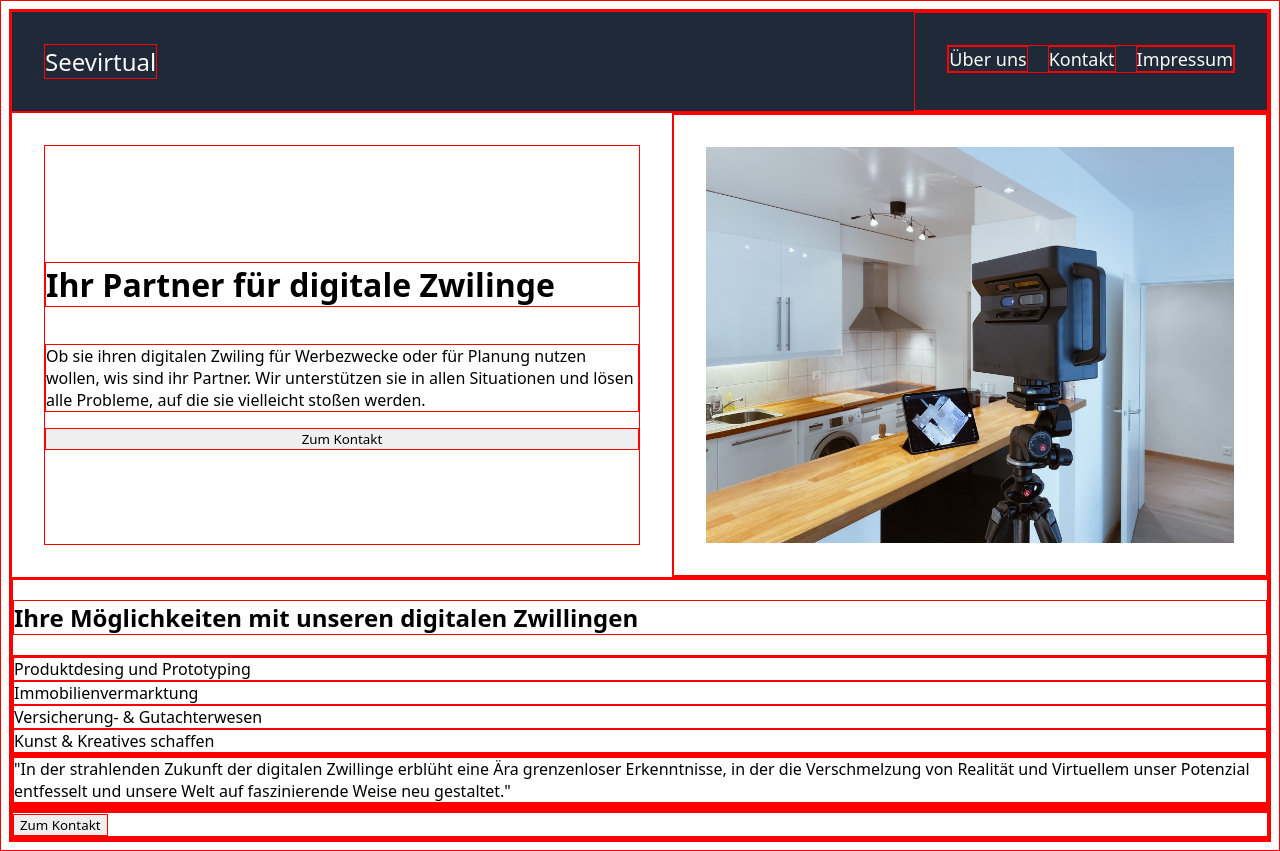
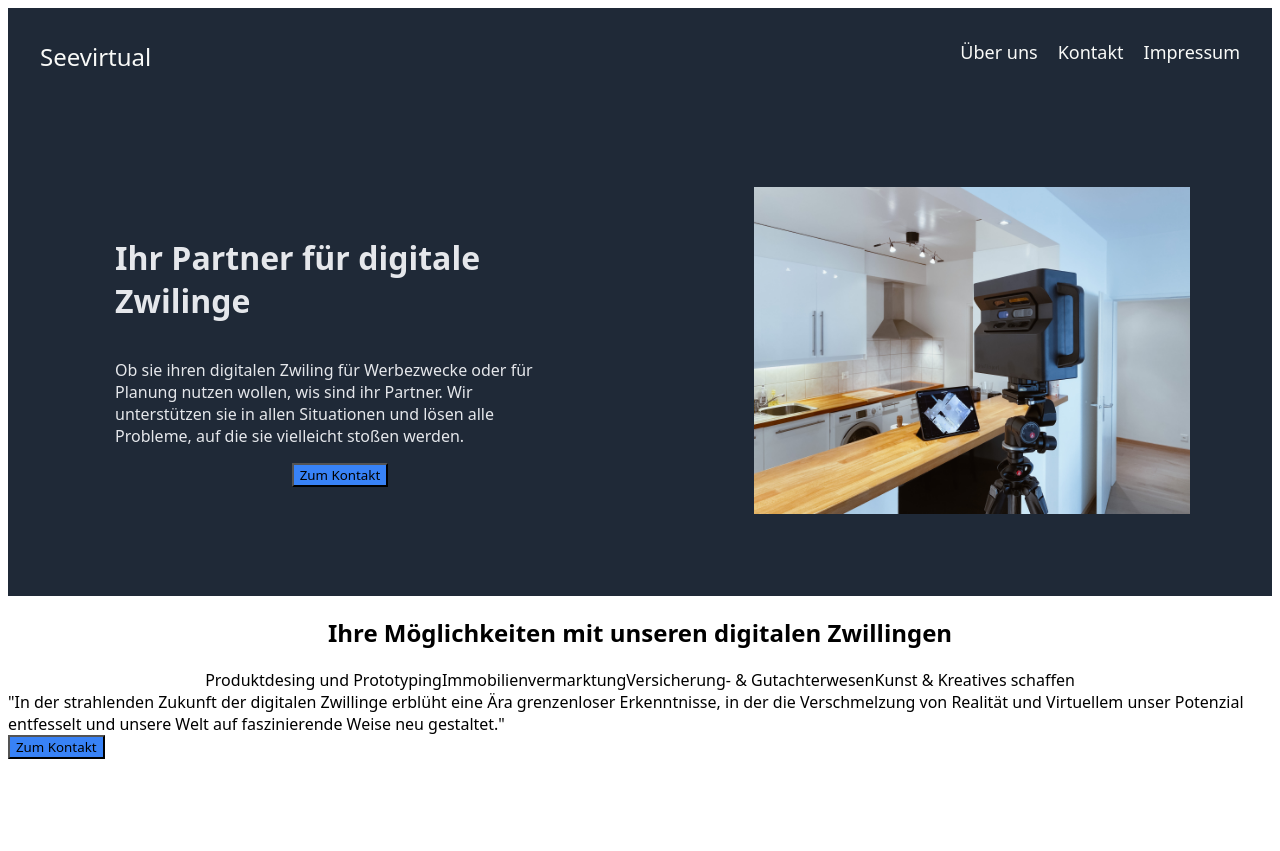
Before and after one commit to CalvinSchwob/Test-Seevirtual, a plain HTML site: page index.html in a window 1280 px wide. After the commit the page ends 800 px from the top, so only its background shows below. Drawn offline with Linux system fonts and the light colour scheme.

Commit message:
Finnished the .first -section made css better started .second section

```diff
--- a/index.html
+++ b/index.html
@@ -30,6 +30,8 @@
 
             <div class="first-left">
 
+                <div class="first-left-text">
+
                     <h1>Ihr Partner für digitale Zwilinge</h1>
 
                     <p>
@@ -37,9 +39,11 @@
                         in allen Situationen und lösen alle Probleme, auf die sie vielleicht stoßen werden.
                     </p>
 
-                <button class="button">
+                    <button class="cta-button">
                         Zum Kontakt
                     </button>
+
+                </div>
 
             </div>
 
@@ -53,7 +57,7 @@
 
         <div class="second">
 
-            <div class="second-left">
+            <div class="second">
                 <h2>Ihre Möglichkeiten mit unseren digitalen Zwillingen</h2>
             </div>
 
@@ -107,7 +111,7 @@
 
             </div>
 
-            <button>
+            <button class="cta-button">
                 Zum Kontakt
             </button>
 
--- a/styles.css
+++ b/styles.css
@@ -1,6 +1,6 @@
-* {
+/* * {
     border: 1px solid red;
-}
+} */
 
 * {
     font-family: system-ui, -apple-system, BlinkMacSystemFont, 'Segoe UI', Roboto, Oxygen, Ubuntu, Cantarell, 'Open Sans', 'Helvetica Neue', sans-serif;
@@ -63,4 +63,33 @@ body {
     flex: 1;
     padding: 32px;
     width: 50%;
+    margin: 50px;
 }
+
+
+.first {
+    background-color: #1F2937;
+    color: #E5E7EB;
+}
+
+.first-left-text {
+    display: flex;
+    flex-direction: column;
+    width: 75%;
+    align-items: center;
+    align-self: center;
+}
+
+.second {
+    display: flex;
+    flex-direction: column;
+    align-items: center;
+}
+
+.service-cards {
+    display: flex;
+}
+
+.cta-button {
+    background-color: #3882F6;
+}
```
Lines whose indentation alone changed are shown as unchanged.
